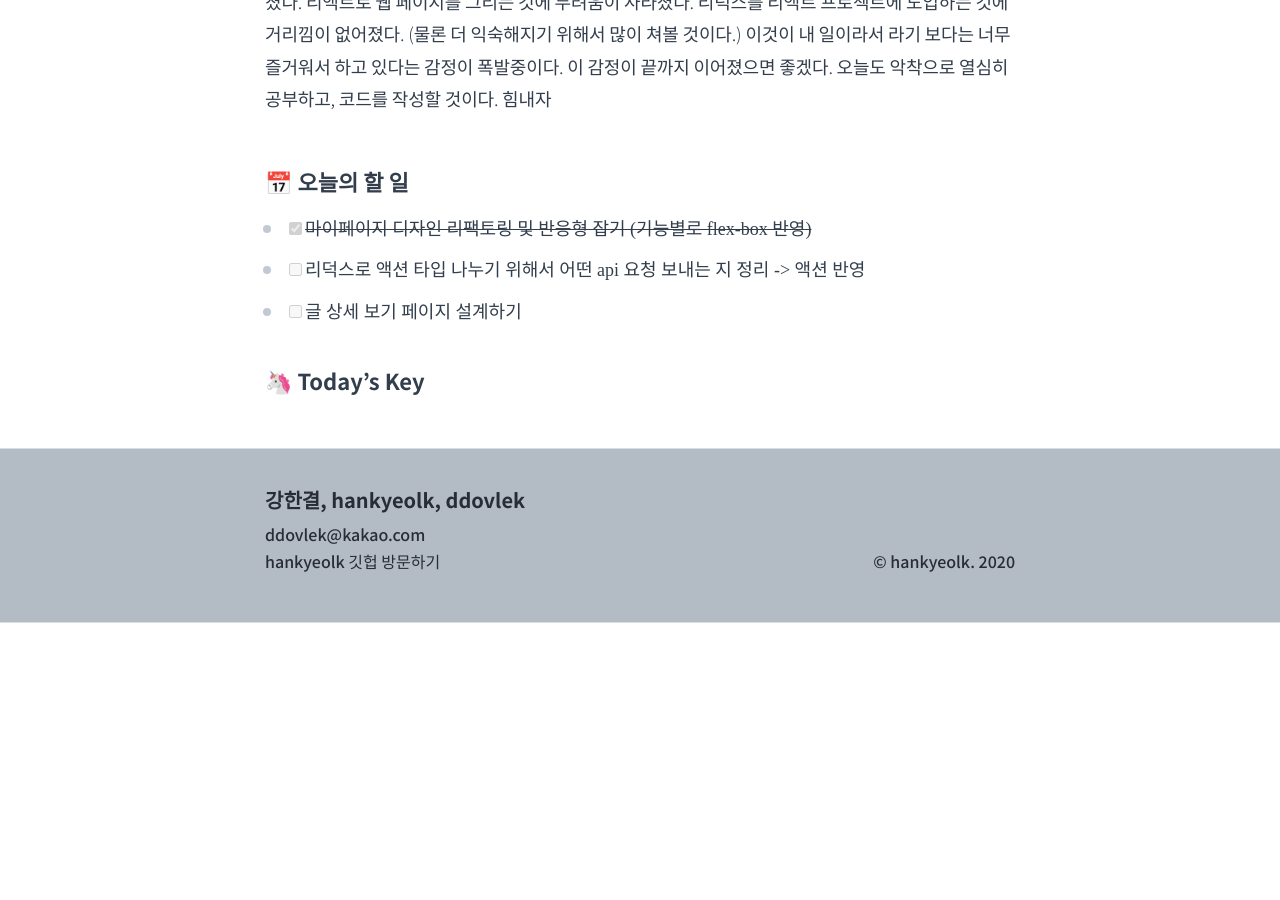
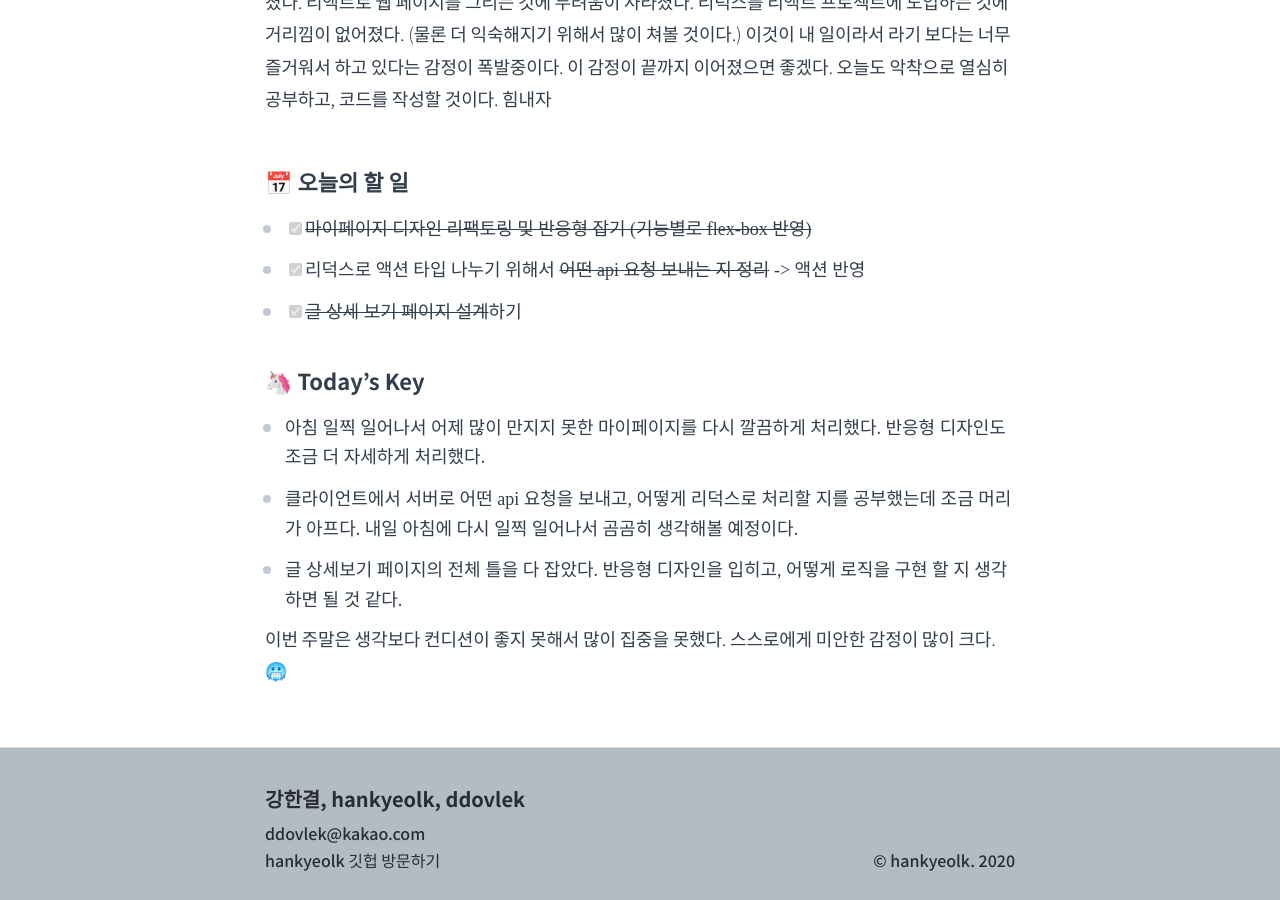
Before and after one commit to hankyeolk/hankyeolk.github.io, a Jekyll site: the page built from TIL/105_2020.09.27.md, in a window 1280 px wide and 900 px high, scrolled down 829 px. Built offline with Jekyll 4.4.1, drawn with Linux system fonts in a browser that asks for light colours; some web fonts are replaced; before the commit the page ends 1452 px from its top, so only the background shows below that.

Commit message:
til update

```diff
--- a/TIL/105_2020.09.27.md
+++ b/TIL/105_2020.09.27.md
@@ -25,7 +25,13 @@
 ## 📅 오늘의 할 일
 
 - [x] ~~마이페이지 디자인 리팩토링 및 반응형 잡기 (기능별로 flex-box 반영)~~ <br>
-- [ ] 리덕스로 액션 타입 나누기 위해서 어떤 api 요청 보내는 지 정리 -> 액션 반영 <br>
-- [ ] 글 상세 보기 페이지 설계하기 <br>
+- [x] 리덕스로 액션 타입 나누기 위해서 ~~어떤 api 요청 보내는 지 정리~~ -> 액션 반영 <br>
+- [x] ~~글 상세 보기 페이지 설계~~하기 <br>
 
 ## 🦄 Today's Key
+
+- 아침 일찍 일어나서 어제 많이 만지지 못한 마이페이지를 다시 깔끔하게 처리했다. 반응형 디자인도 조금 더 자세하게 처리했다.
+- 클라이언트에서 서버로 어떤 api 요청을 보내고, 어떻게 리덕스로 처리할 지를 공부했는데 조금 머리가 아프다. 내일 아침에 다시 일찍 일어나서 곰곰히 생각해볼 예정이다.
+- 글 상세보기 페이지의 전체 틀을 다 잡았다. 반응형 디자인을 입히고, 어떻게 로직을 구현 할 지 생각하면 될 것 같다.
+
+이번 주말은 생각보다 컨디션이 좋지 못해서 많이 집중을 못했다. 스스로에게 미안한 감정이 많이 크다. 🥶
```
